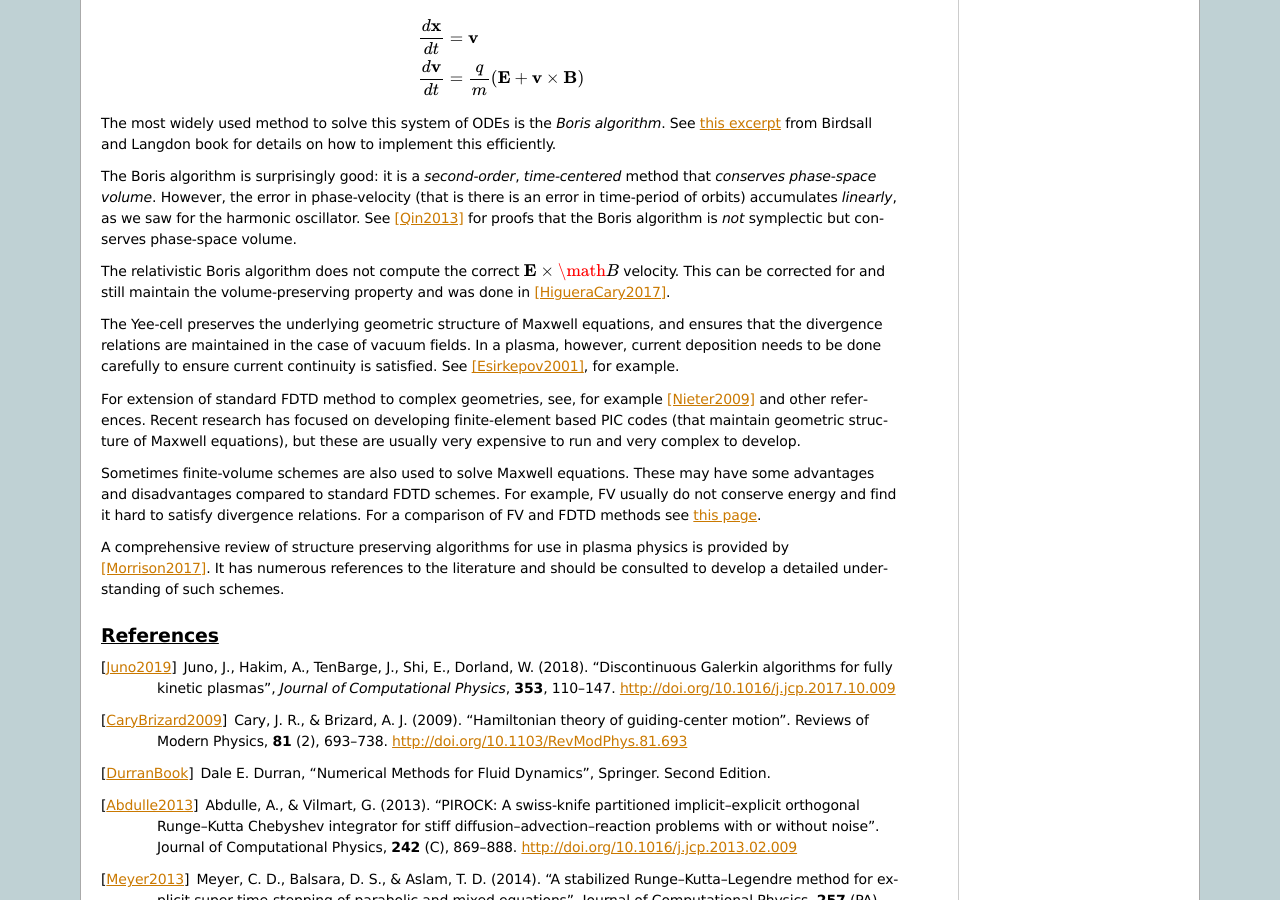
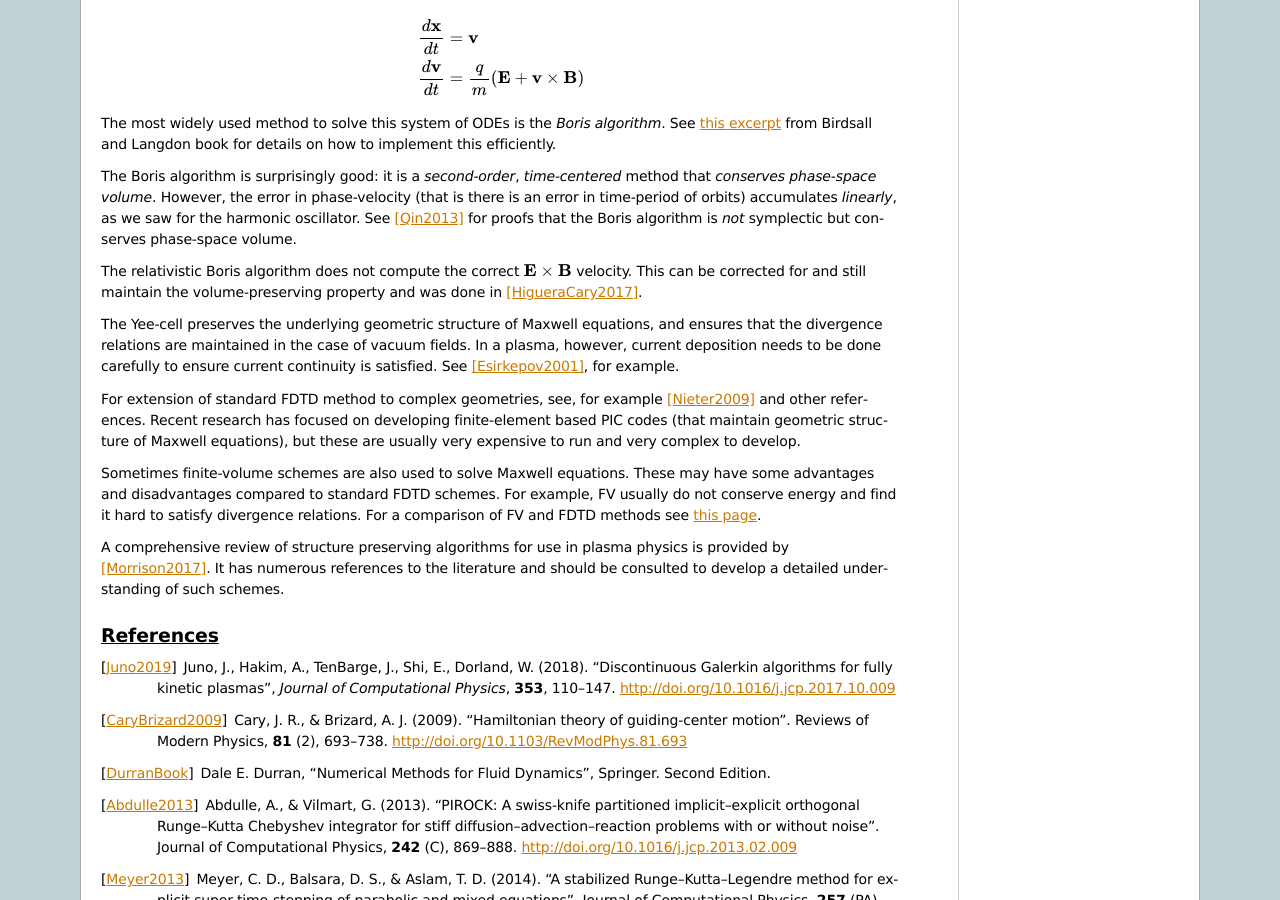
Before and after one commit to ammarhakim/summer-school-cmpp, a Sphinx documentation site: the page built from source/index.rst, in a window 1280 px wide and 900 px high, scrolled down 3333 px. Built offline with Sphinx 7.4.7, drawn with Linux system fonts in a browser that asks for light colours.

Commit message:
Fixed typo

```diff
--- a/source/index.rst
+++ b/source/index.rst
@@ -251,7 +251,7 @@ oscillator. See [Qin2013]_ for proofs that the Boris algorithm is
 *not* symplectic but conserves phase-space volume.
 
 The relativistic Boris algorithm does not compute the correct
-:math:`\mathbf{E}\times\math{B}` velocity. This can be corrected for
+:math:`\mathbf{E}\times\mathbf{B}` velocity. This can be corrected for
 and still maintain the volume-preserving property and was done in
 [HigueraCary2017]_.
 
```
